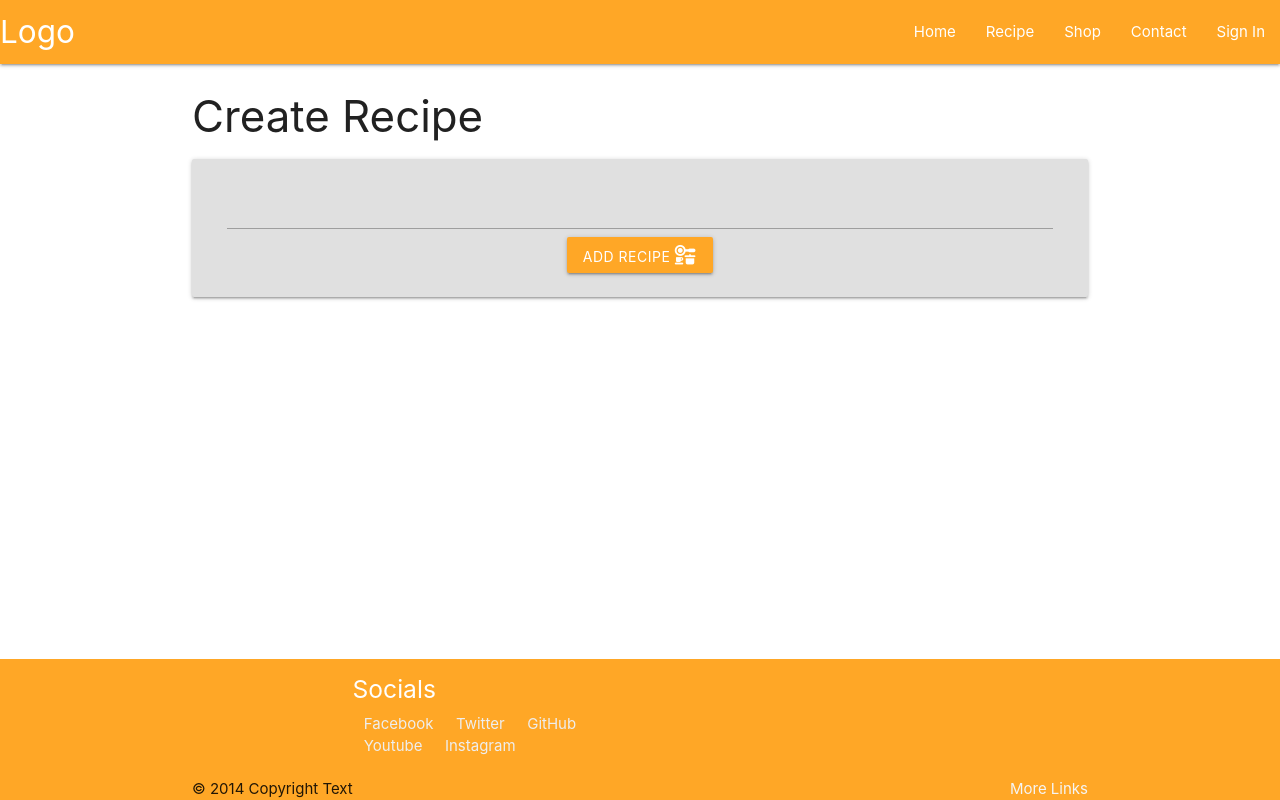
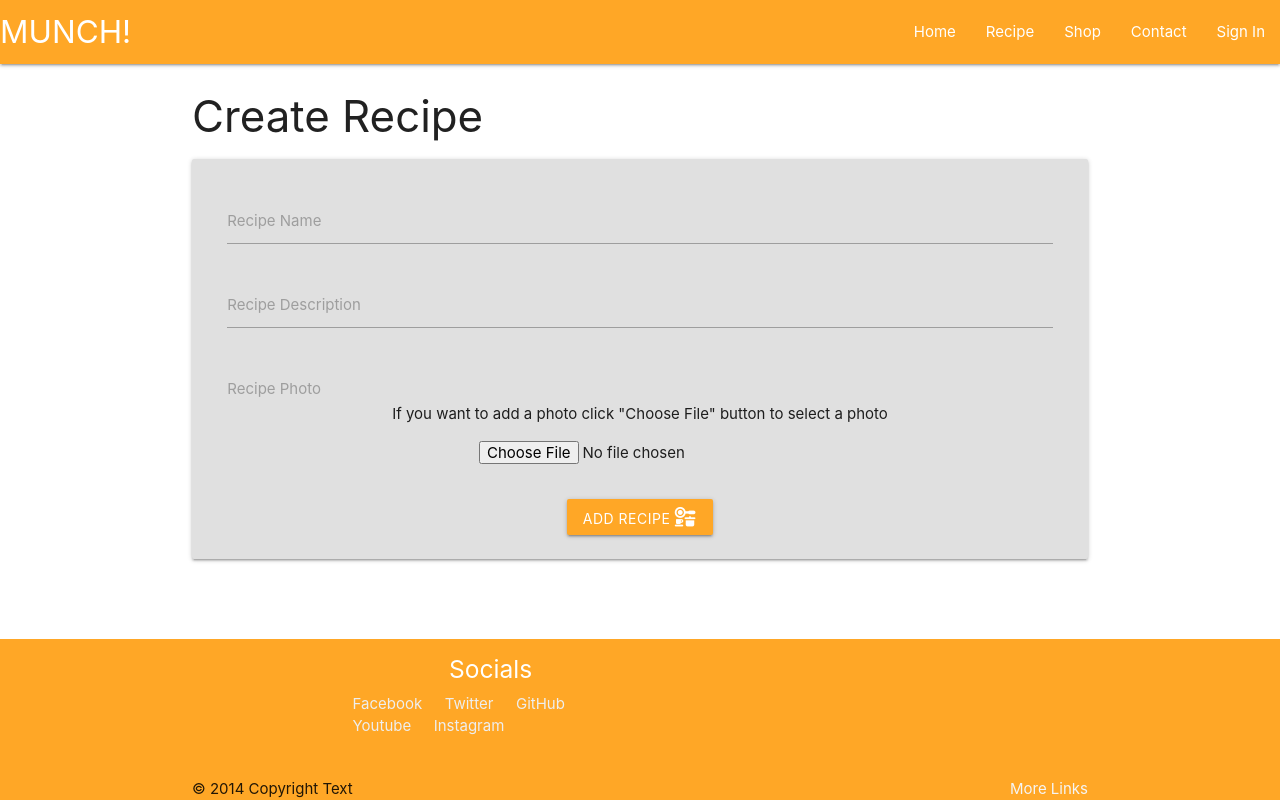
Before and after one commit to melanyhowell/p3, a Flask app: page / in a window 1280 px wide. Run offline with Flask 3, Linux system fonts and the light colour scheme.

Commit message:
added description and photo options yet to link to routes file

```diff
--- a/munch/templates/add_recipe.html
+++ b/munch/templates/add_recipe.html
@@ -5,12 +5,25 @@
 
 <!--set up for form to add recipe-->
 <div class ="row card-panel grey lighten-2">
-    <form class="formy col s12 center-align">
-        <!--Recipe title/name-->
-        <div class="cardy_a">
-            <div>
-                <!--functions-->
+    <form class="formy col s12 center-align" method="POST" action="">
+        <!--Recipe details-->
+        <div class="cardy_a row">
+            <div class="input-field col s12">
+                <!--recipe name input-->
                 <input id="recipe_name" name="recipe_name" maxlength="55" type="text" required>
+                <label for="recipe_name">Recipe Name</label>
+            </div>
+            <div class="input-field col s12">
+                <!--recipe description-->
+                <input id="recipe_description" name="recipe_description" minlength="15" maxlength="150" type="text" required>
+                <label for="recipe_description">Recipe Description</label>
+            </div>
+            <div class="input-field col s12">
+                <!--image-->
+                <br>
+                <p>If you want to add a photo click "Choose File" button to select a photo</p>
+                <input id="recipePhoto" name="recipe_photo"type="file" required>
+                <label for="recipe_photo">Recipe Photo</label>
             </div>
         </div>
         <!--save/submit button-->
--- a/munch/templates/base.html
+++ b/munch/templates/base.html
@@ -15,7 +15,7 @@
         <!--nav bar for larger screens-->
         <nav class="orange lighten-1">
             <div class="nav-wrapper">
-              <a href="#!" class="brand-logo">Logo</a>
+              <a href="#!" class="brand-logo">MUNCH!</a>
               <a href="#" data-target="mobile-demo" class="sidenav-trigger"><i class="fas fa-bars"></i></a>
               <ul class="right hide-on-med-and-down">
                 <li><a href="{{ url_for('home') }}">Home</a></li>
@@ -45,12 +45,14 @@
         <div class="container">
           <div class="row">
             <div class="col l4 offset-l2 s12">
-              <h5 class="white-text">Socials</h5>
-                <a class="grey-text text-lighten-3 col 3" href="https://www.facebook.com/">Facebook</a>
-                <a class="grey-text text-lighten-3 col 3" href="https://twitter.com/">Twitter</a>
-                <a class="grey-text text-lighten-3 col 3" href="https://github.com/">GitHub</a>
-                <a class="grey-text text-lighten-3 col 3" href="https://www.youtube.com/">Youtube</a>
-                <a class="grey-text text-lighten-3 col 3" href="https://www.instagram.com/">Instagram</a>
+              <h5 class="white-text center-align">Socials</h5>
+                <div class="row center-align">
+                  <a class="grey-text text-lighten-3 col 2" href="https://www.facebook.com/">Facebook</a>
+                  <a class="grey-text text-lighten-3 col 2" href="https://twitter.com/">Twitter</a>
+                  <a class="grey-text text-lighten-3 col 2" href="https://github.com/">GitHub</a>
+                  <a class="grey-text text-lighten-3 col 2" href="https://www.youtube.com/">Youtube</a>
+                  <a class="grey-text text-lighten-3 col 2" href="https://www.instagram.com/">Instagram</a>
+                </div>
             </div>
           </div>
         </div>
```
